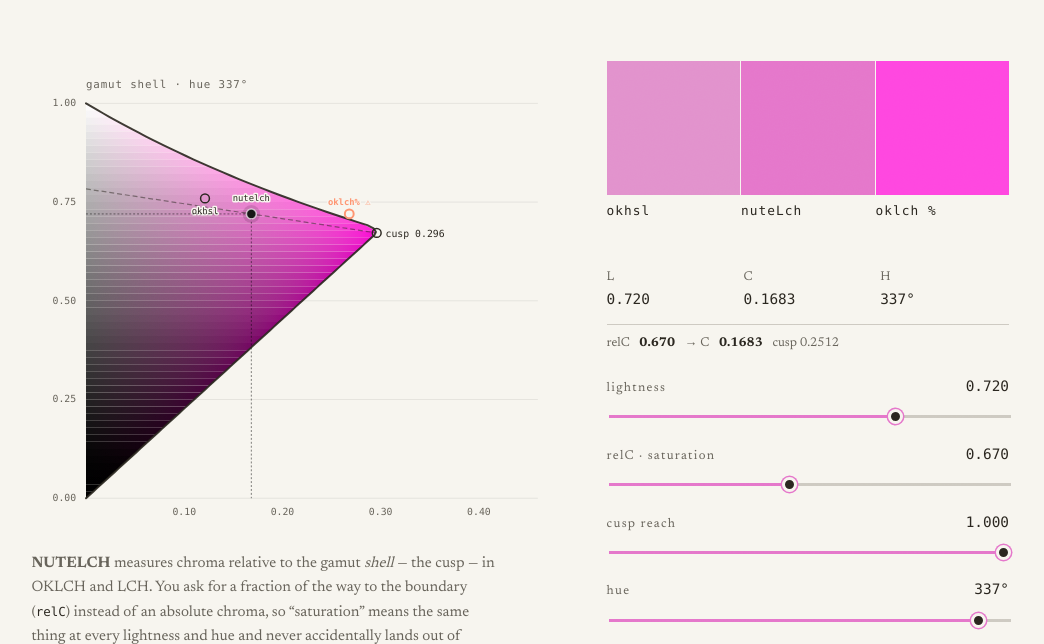
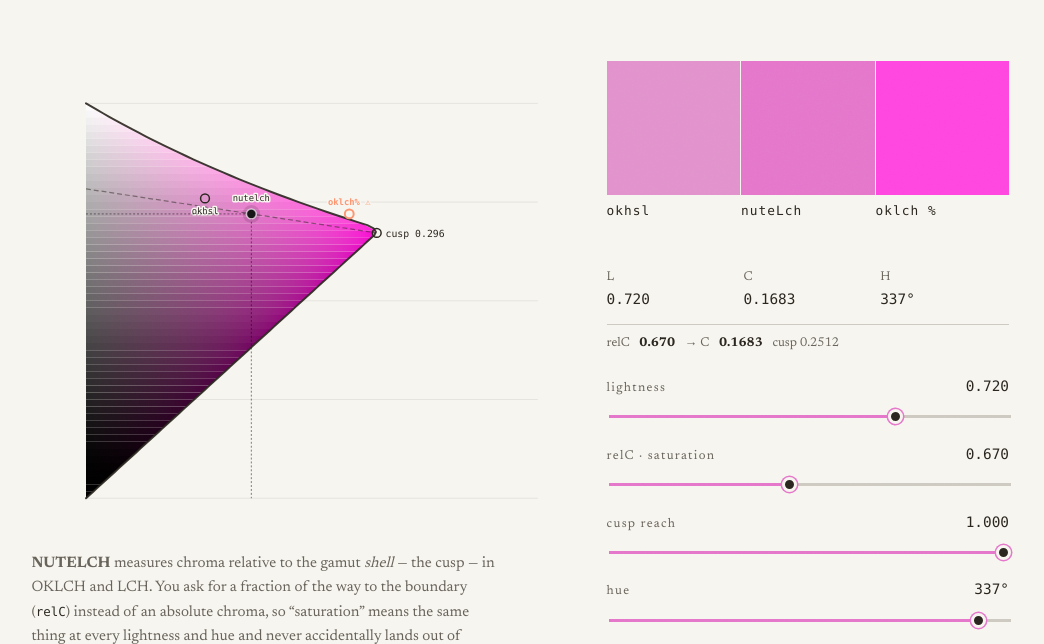
Before and after one commit to meodai/nutelch, a website built with Vite: page index.html in a window 1280 px wide. Shown: the part 172-816 px from the top of the page, without its empty margins (123-1167 px from the left). Built offline with nearby package versions, Linux system fonts and the light colour scheme; a web font is replaced by a local one.

Commit message:
style: remove unused styles for slice title and tick elements in CSS

```diff
--- a/src/demo/slice.ts
+++ b/src/demo/slice.ts
@@ -26,14 +26,6 @@ const PLOT_H = H - PAD.t - PAD.b;
 
 const f = (n: number) => n.toFixed(2);
 const fmtPts = (p: Array<[number, number]>) => p.map(([x, y]) => `${f(x)},${f(y)}`).join(' ');
-
-function niceStep(max: number): number {
-  const raw = max / 4;
-  const mag = Math.pow(10, Math.floor(Math.log10(raw)));
-  const n = raw / mag;
-  const s = n < 1.5 ? 1 : n < 3 ? 2 : n < 7 ? 5 : 10;
-  return s * mag;
-}
 
 export function renderSlice(host: HTMLElement, input: SliceInput): void {
   const { hue, lMax, cssColor, lutEnvelope, cmax, point, pctPoint, pctLabel, okhslPoint, okhslLabel } =
@@ -99,23 +91,13 @@ export function renderSlice(host: HTMLElement, input: SliceInput): void {
       <text x="${f(X(cuspC) + 9)}" y="${f(Y(cuspT) + 4)}" text-anchor="start">cusp ${cuspLabel}</text>
     </g>`;
 
-  // Lightness gridlines, labelled in native units.
+  // Lightness gridlines (unlabelled).
   const lTicks = [0, 0.25, 0.5, 0.75, 1]
     .map((t) => {
       const y = Y(t);
-      const lab = lMax === 1 ? t.toFixed(2) : Math.round(t * lMax).toString();
-      return `<line class="grid" x1="${PAD.l}" y1="${f(y)}" x2="${W - PAD.r}" y2="${f(y)}"/>
-        <text class="tick" x="${PAD.l - 10}" y="${f(y + 3)}" text-anchor="end">${lab}</text>`;
+      return `<line class="grid" x1="${PAD.l}" y1="${f(y)}" x2="${W - PAD.r}" y2="${f(y)}"/>`;
     })
     .join('');
-
-  // Chroma ticks along the bottom.
-  let cTicks = '';
-  const step = niceStep(cmax);
-  for (let c = step; c < cmax; c += step) {
-    const lab = lMax === 1 ? c.toFixed(2) : Math.round(c).toString();
-    cTicks += `<text class="tick" x="${f(X(c))}" y="${H - PAD.b + 17}" text-anchor="middle">${lab}</text>`;
-  }
 
   // The raw oklch%/lch% point — an outlined square. When its chroma exceeds the
   // shell at its lightness it's out of gamut, so flag it (and it sits right of
@@ -169,7 +151,6 @@ export function renderSlice(host: HTMLElement, input: SliceInput): void {
       <defs>${defs}
         <clipPath id="plot-clip"><rect x="${PAD.l}" y="${PAD.t}" width="${PLOT_W}" height="${PLOT_H}"/></clipPath>
       </defs>
-      <text class="slice__title" x="${PAD.l}" y="20">gamut shell · hue ${Math.round(hue)}°</text>
       ${lTicks}
       ${fill}
       ${lutLine}
@@ -178,6 +159,5 @@ export function renderSlice(host: HTMLElement, input: SliceInput): void {
       ${okhslMarker}
       ${pctMarker}
       ${marker}
-      ${cTicks}
     </svg>`;
 }
--- a/src/demo/style.css
+++ b/src/demo/style.css
@@ -224,23 +224,9 @@ body {
   border-radius: 0;
 }
 
-.slice__title {
-  font-family: var(--mono);
-  font-size: 11px;
-  font-weight: 500;
-  letter-spacing: 0.08em;
-  fill: var(--ink-dim);
-}
-
 .grid {
   stroke: var(--grid);
   stroke-width: 1;
-}
-
-.tick {
-  font-family: var(--mono);
-  font-size: 10px;
-  fill: var(--ink-dim);
 }
 
 
```
